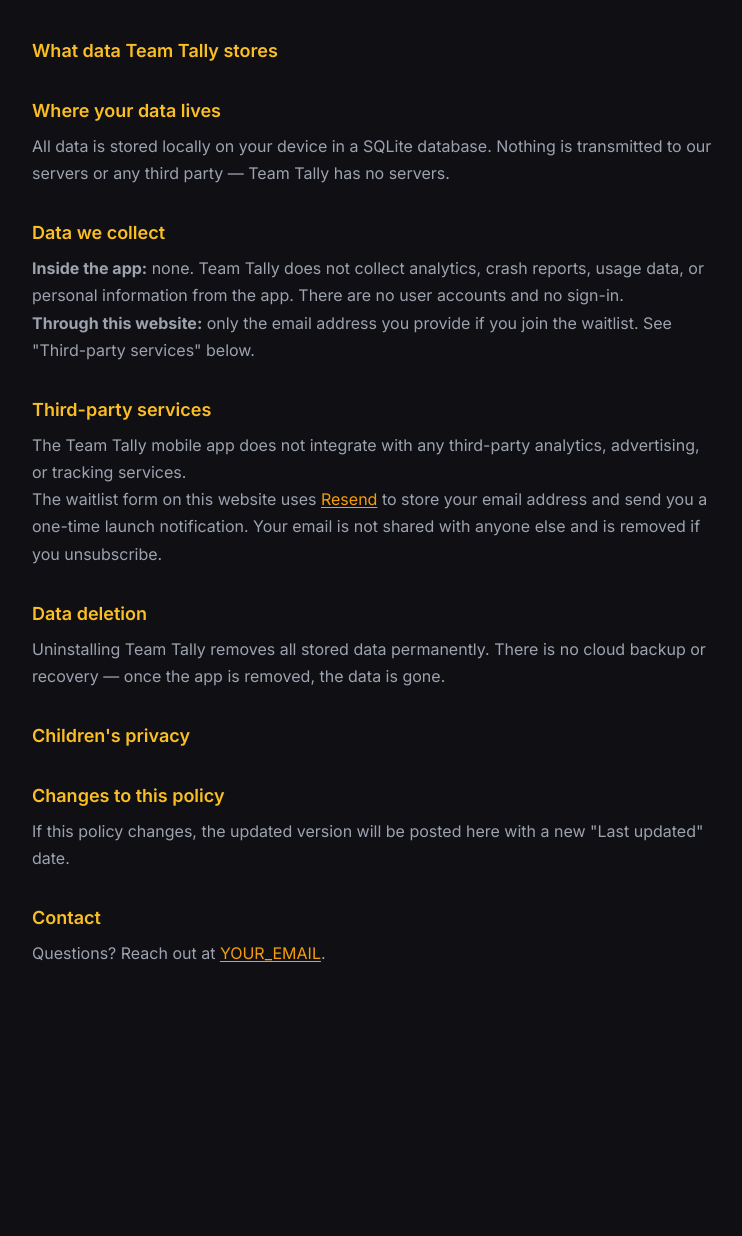
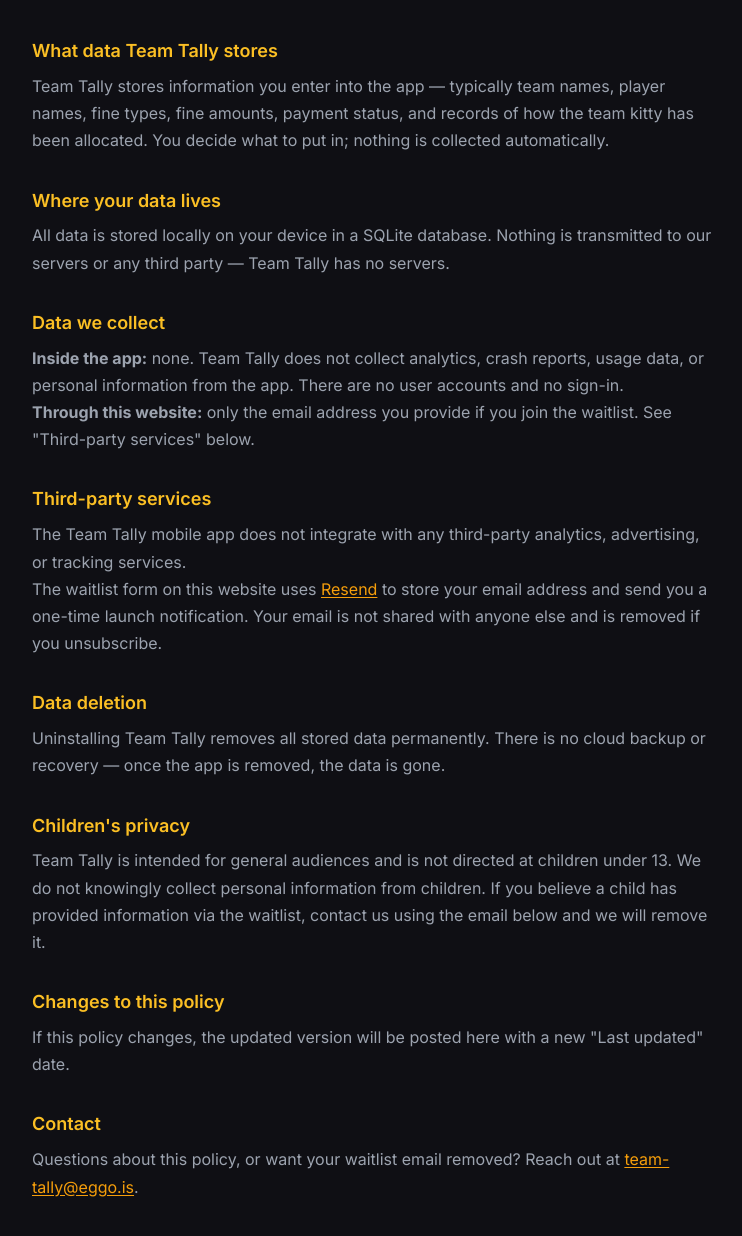
Before and after one commit to einargudnig/team-tally, an Astro site in the folder apps/web/: page /privacy in a window 1280 px wide. Shown: the part 200-1436 px from the top of the page, without its empty margins (268-1010 px from the left). Before the commit the page ends 1263 px from the top, so only its background shows below. Built offline with nearby package versions, Linux system fonts and the light colour scheme; Astro itself is replaced by a stand-in of ours.

Commit message:
docs(web): fill in privacy policy placeholders

```diff
--- a/apps/web/src/pages/privacy.astro
+++ b/apps/web/src/pages/privacy.astro
@@ -2,8 +2,7 @@
 import Base from "../layouts/Base.astro";
 
 const title = "Privacy Policy — Team Tally";
-const description =
-  "Team Tally's privacy policy. All data stays on your device.";
+const description = "Team Tally's privacy policy. All data stays on your device.";
 ---
 
 <Base title={title} description={description}>
@@ -14,93 +13,80 @@
       <h1>Privacy Policy</h1>
       <p class="last-updated">Last updated: April 13, 2026</p>
 
-      <!-- TODO: Review and adjust the statements below.
-           These reflect the current architecture (local-only SQLite,
-           no network calls, no accounts), but YOU are making the legal
-           commitment — make sure every claim is accurate. -->
-
       <section>
         <h2>What data Team Tally stores</h2>
         <p>
-          <!-- TODO (you): List the types of data your app stores.
-               For example: team names, player names, fine descriptions,
-               amounts, payment status, allocation records.
-               Be specific about what a user would enter. -->
+          Team Tally stores information you enter into the app — typically team names, player names,
+          fine types, fine amounts, payment status, and records of how the team kitty has been
+          allocated. You decide what to put in; nothing is collected automatically.
         </p>
       </section>
 
       <section>
         <h2>Where your data lives</h2>
         <p>
-          All data is stored locally on your device in a SQLite database.
-          Nothing is transmitted to our servers or any third party — Team Tally
-          has no servers.
+          All data is stored locally on your device in a SQLite database. Nothing is transmitted to
+          our servers or any third party — Team Tally has no servers.
         </p>
       </section>
 
       <section>
         <h2>Data we collect</h2>
         <p>
-          <strong>Inside the app:</strong> none. Team Tally does not collect
-          analytics, crash reports, usage data, or personal information from
-          the app. There are no user accounts and no sign-in.
+          <strong>Inside the app:</strong> none. Team Tally does not collect analytics, crash reports,
+          usage data, or personal information from the app. There are no user accounts and no sign-in.
         </p>
         <p>
-          <strong>Through this website:</strong> only the email address you
-          provide if you join the waitlist. See "Third-party services" below.
+          <strong>Through this website:</strong> only the email address you provide if you join the waitlist.
+          See "Third-party services" below.
         </p>
       </section>
 
       <section>
         <h2>Third-party services</h2>
         <p>
-          The Team Tally mobile app does not integrate with any third-party
-          analytics, advertising, or tracking services.
+          The Team Tally mobile app does not integrate with any third-party analytics, advertising,
+          or tracking services.
         </p>
         <p>
           The waitlist form on this website uses
           <a href="https://resend.com" target="_blank" rel="noopener noreferrer">Resend</a>
-          to store your email address and send you a one-time launch
-          notification. Your email is not shared with anyone else and is
-          removed if you unsubscribe.
+          to store your email address and send you a one-time launch notification. Your email is not shared
+          with anyone else and is removed if you unsubscribe.
         </p>
       </section>
 
       <section>
         <h2>Data deletion</h2>
         <p>
-          Uninstalling Team Tally removes all stored data permanently.
-          There is no cloud backup or recovery — once the app is removed,
-          the data is gone.
+          Uninstalling Team Tally removes all stored data permanently. There is no cloud backup or
+          recovery — once the app is removed, the data is gone.
         </p>
       </section>
 
       <section>
         <h2>Children's privacy</h2>
         <p>
-          <!-- TODO (you): State your position. The app doesn't collect
-               data, so COPPA isn't really triggered, but Apple likes
-               to see this addressed. A simple statement like
-               "Team Tally does not knowingly collect information from
-               children under 13." works. -->
+          Team Tally is intended for general audiences and is not directed at children under 13. We
+          do not knowingly collect personal information from children. If you believe a child has
+          provided information via the waitlist, contact us using the email below and we will remove
+          it.
         </p>
       </section>
 
       <section>
         <h2>Changes to this policy</h2>
         <p>
-          If this policy changes, the updated version will be posted here
-          with a new "Last updated" date.
+          If this policy changes, the updated version will be posted here with a new "Last updated"
+          date.
         </p>
       </section>
 
       <section>
         <h2>Contact</h2>
         <p>
-          <!-- TODO (you): Add your contact email.
-               Apple requires a way for users to reach you. -->
-          Questions? Reach out at
-          <a href="mailto:YOUR_EMAIL">YOUR_EMAIL</a>.
+          Questions about this policy, or want your waitlist email removed? Reach out at
+          <a href="mailto:team-tally@eggo.is">team-tally@eggo.is</a>.
         </p>
       </section>
     </div>
```
